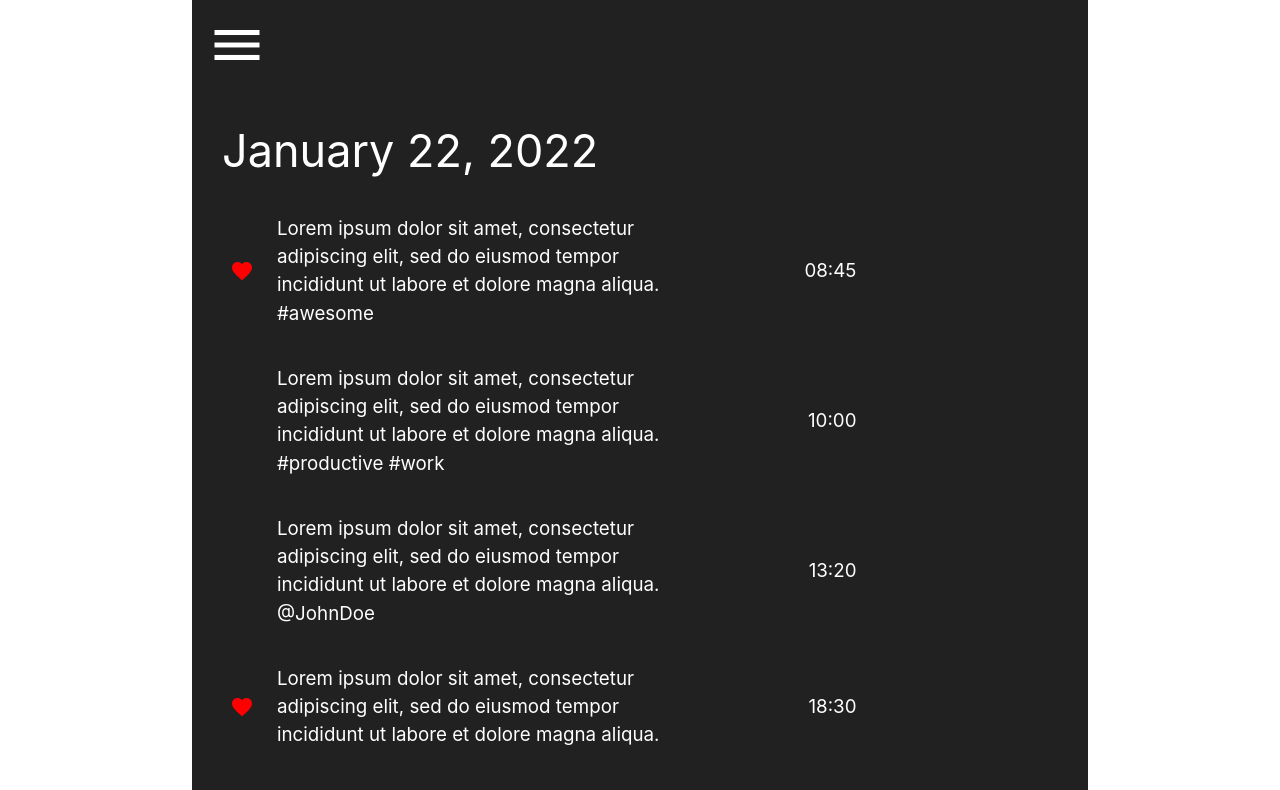
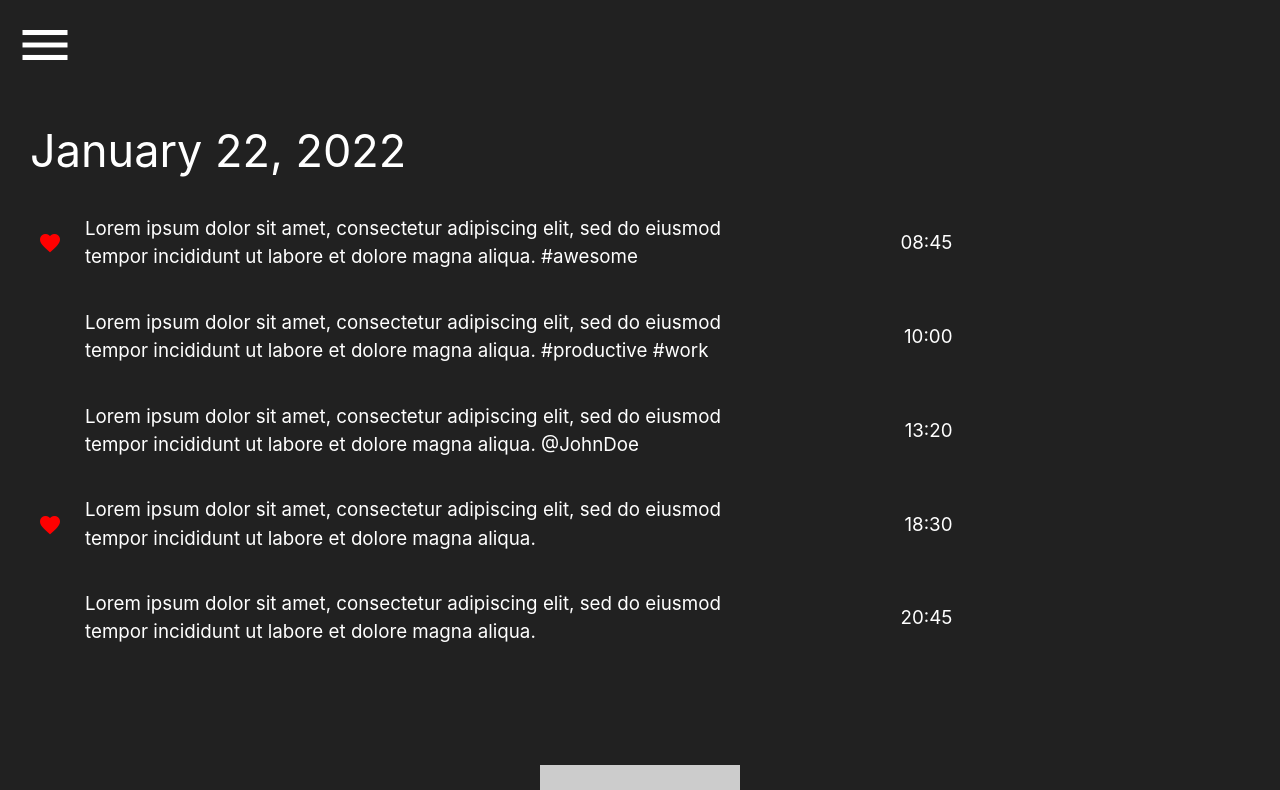
Before and after one commit to sciencaholic/journal-app, a Vue app in the folder journal-frontend/: page / in a window 1280 px wide. Shown: the top 790 px of the page. Built offline with nearby package versions, Linux system fonts and the light colour scheme.

Commit message:
default container css override fix

```diff
--- a/journal-frontend/src/assets/base.css
+++ b/journal-frontend/src/assets/base.css
@@ -1,20 +1,20 @@
 
 .container {
 	background-color: #212121;
-	max-width: inherit;
-	width: inherit;
+	max-width: inherit !important;
+	width: inherit !important;
 	height: inherit;
 }
 
 @media only screen and (min-width: 601px) {
 	.container {
-		width: inherit;
+		width: inherit !important;
 	}
 }
 
 @media only screen and (min-width: 993px) {
 	.container {
-		width: inherit;
+		width: inherit !important;
 	}
 }
 
```
